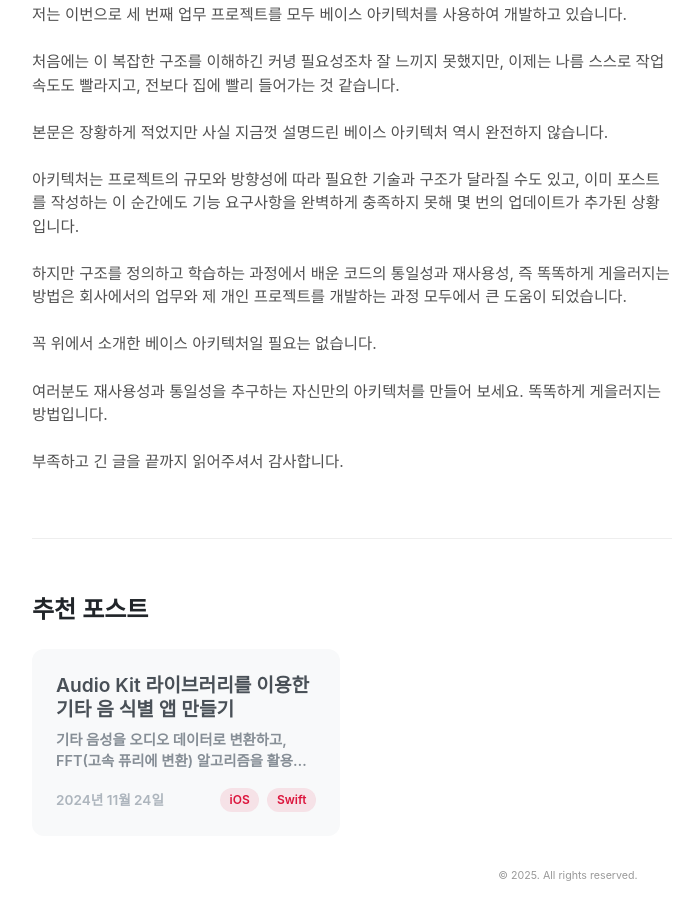
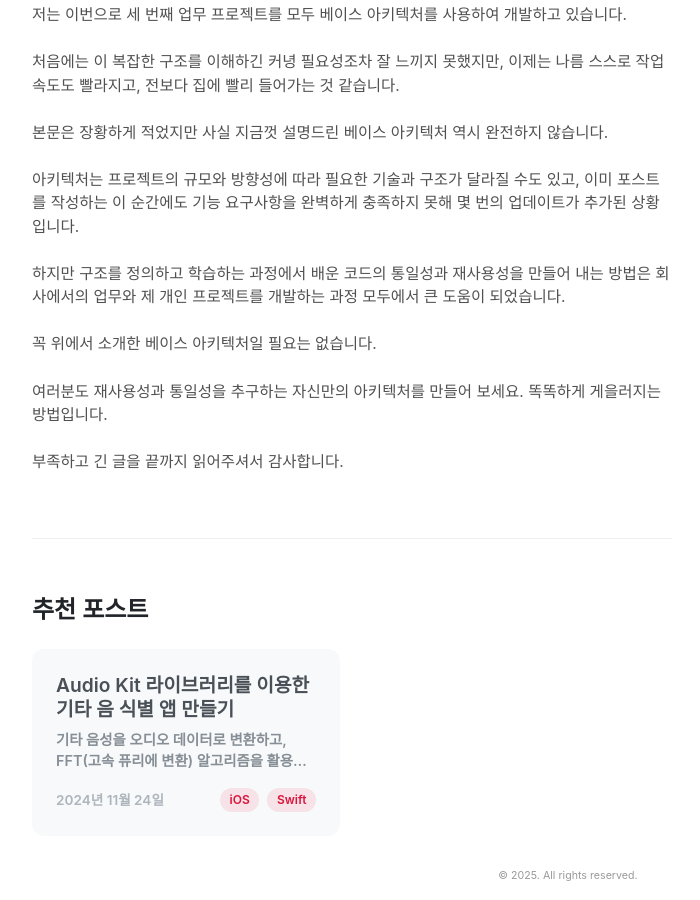
Before and after one commit to dc143cDev/dc143cDev.github.io, a Jekyll site: the page built from _posts/2025-01-05-base-architecture.md, in a window 1280 px wide and 900 px high, scrolled down 25672 px. Shown: the whole window, without its empty margins (288-988 px from the left). Built offline with Jekyll 4.4.1, drawn with Linux system fonts in a browser that asks for light colours; some web fonts are replaced.

Commit message:
Update 2025-01-05-base-architecture.md

```diff
--- a/_posts/2025-01-05-base-architecture.md
+++ b/_posts/2025-01-05-base-architecture.md
@@ -1066,7 +1066,7 @@ BaseView는 GetX 구조와 유사하게 BaseController를 제네릭 타입으로
 
 아키텍처는 프로젝트의 규모와 방향성에 따라 필요한 기술과 구조가 달라질 수도 있고, 이미 포스트를 작성하는 이 순간에도 기능 요구사항을 완벽하게 충족하지 못해 몇 번의 업데이트가 추가된 상황입니다.
 
-하지만 구조를 정의하고 학습하는 과정에서 배운 코드의 통일성과 재사용성, 즉 똑똑하게 게을러지는 방법은 회사에서의 업무와 제 개인 프로젝트를 개발하는 과정 모두에서 큰 도움이 되었습니다.
+하지만 구조를 정의하고 학습하는 과정에서 배운 코드의 통일성과 재사용성을 만들어 내는 방법은 회사에서의 업무와 제 개인 프로젝트를 개발하는 과정 모두에서 큰 도움이 되었습니다.
 
 꼭 위에서 소개한 베이스 아키텍처일 필요는 없습니다.
 
```
